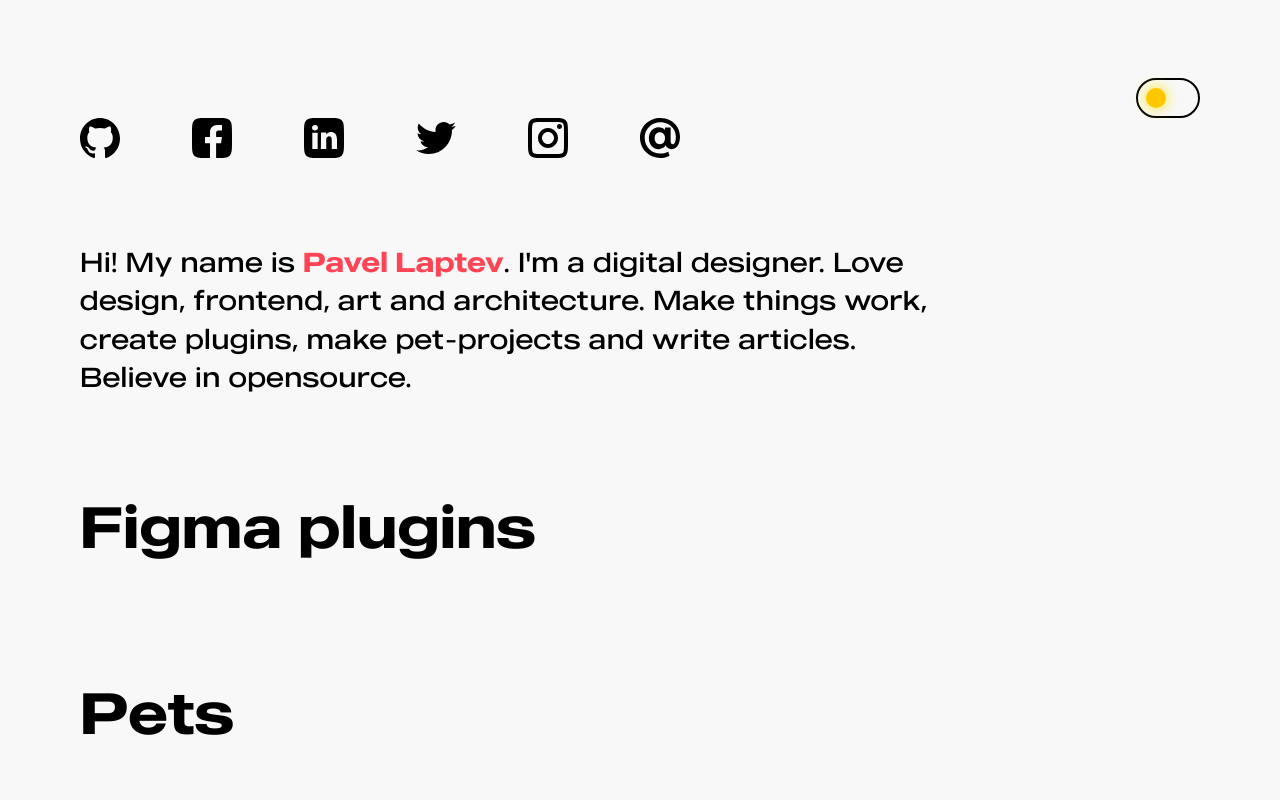
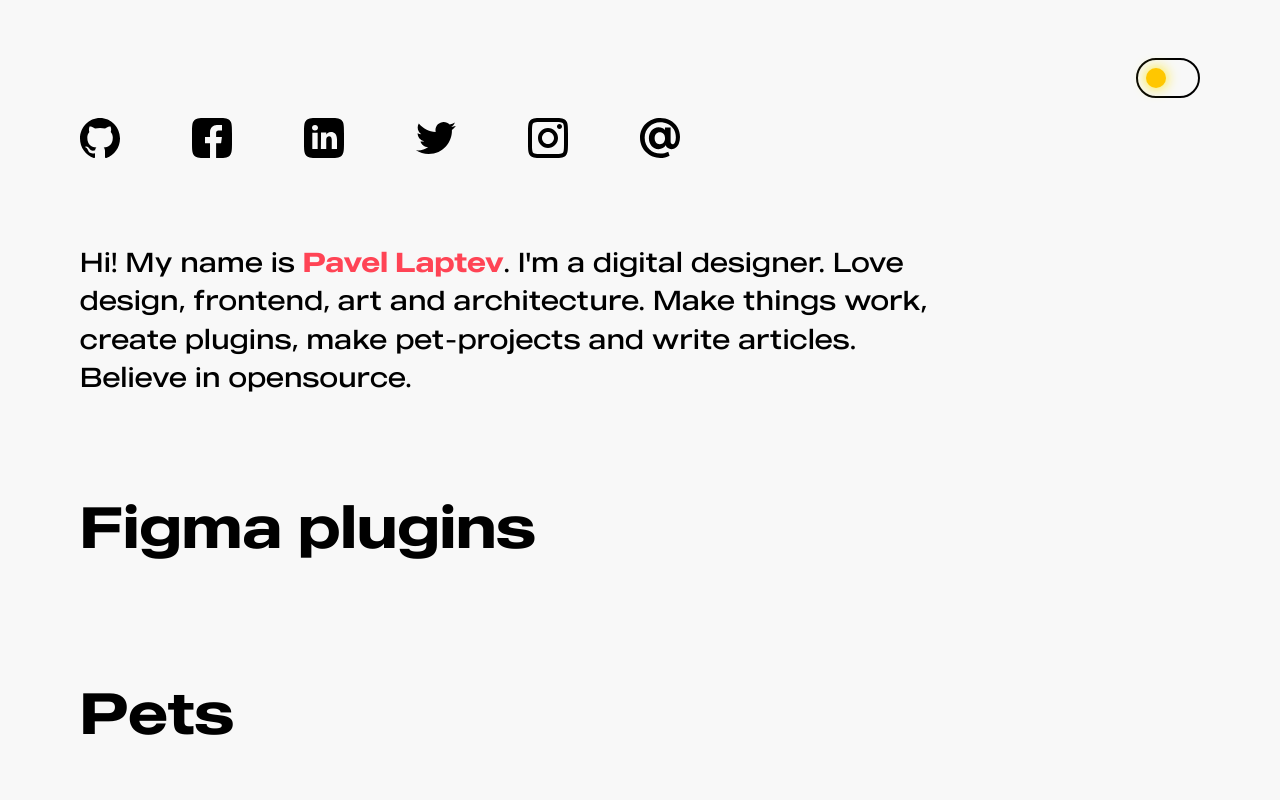
Before and after one commit to PavelLaptev/PavelLaptev.github.io, a React (Create React App) app: page / in a window 1280 px wide. Shown: the top 800 px of the page. Built offline with nearby package versions, Linux system fonts and the light colour scheme; no server answers.

Commit message:
:art: styled updated

```diff
--- a/src/app.module.scss
+++ b/src/app.module.scss
@@ -31,7 +31,7 @@
 
 .themeSwitcher {
   position: absolute;
-  top: 20px;
+  top: 0;
   right: 0;
   @media screen and (max-width: $tablet) {
     position: relative;
```
Also changed, not shown: 6 other files (tests, documents, lock files or other folders).
